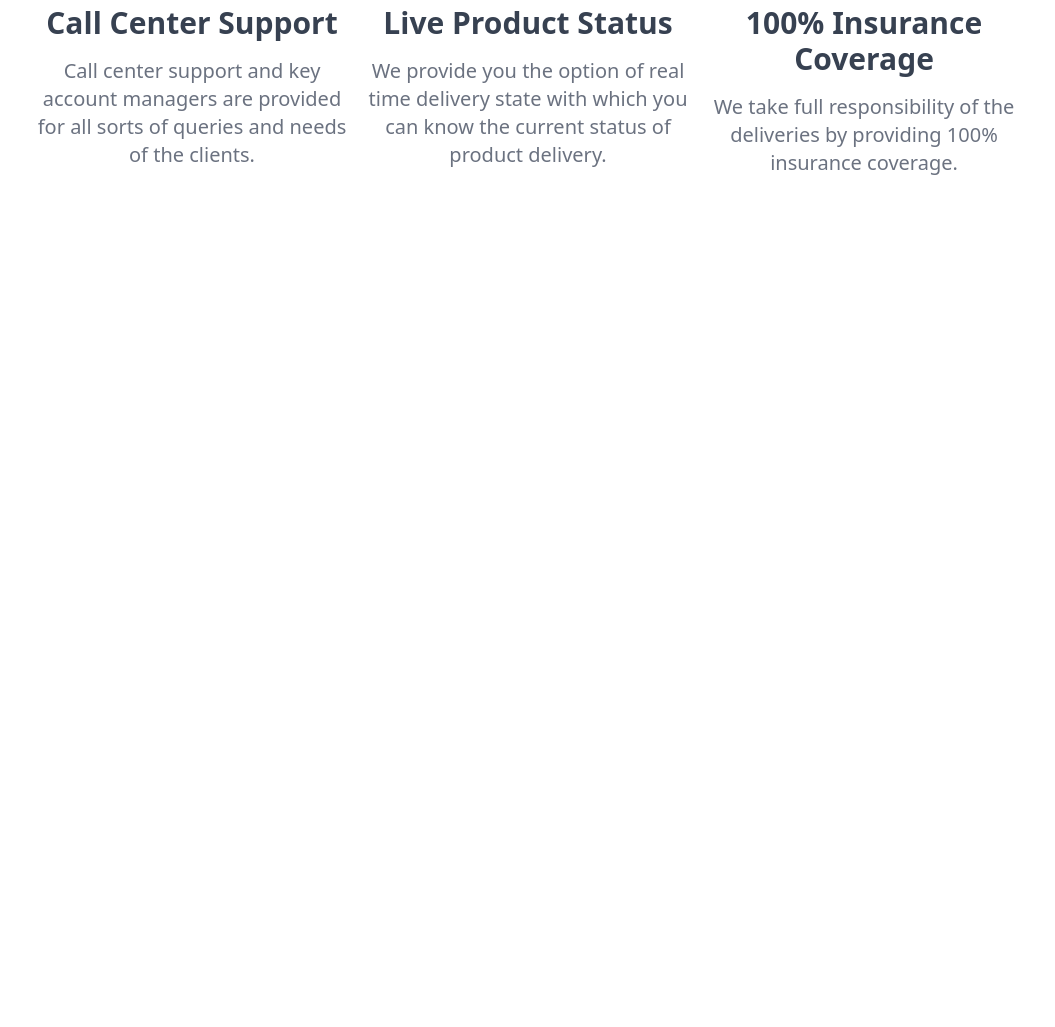
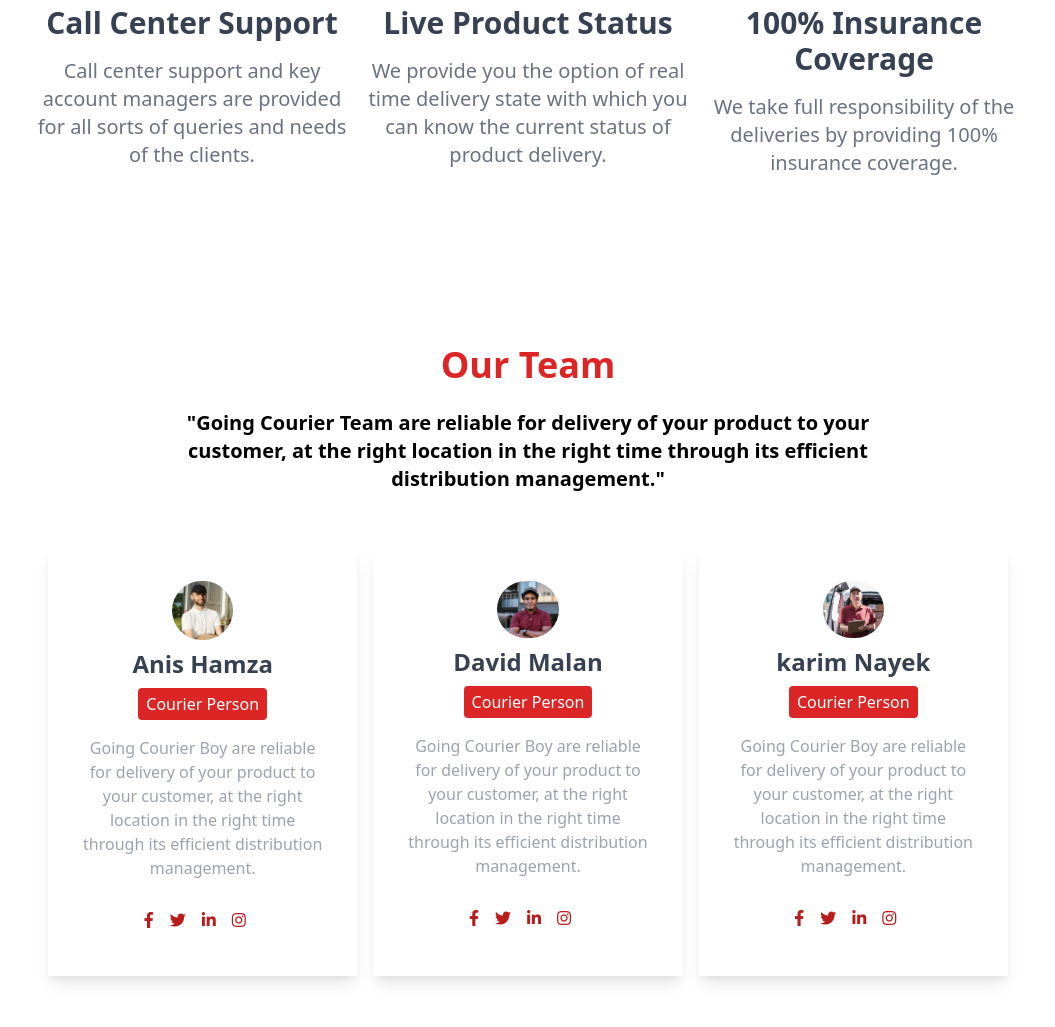
Before and after one commit to anisurarzu/tailwind-landing-page, a plain HTML site: page index.html in a window 1280 px wide. Shown: the part 1931-2958 px from the top of the page, without its empty margins (112-1167 px from the left). Before the commit the page ends 2212 px from the top, so only its background shows below. Drawn offline with nearby package versions, Linux system fonts and the light colour scheme.

Commit message:
team section added

```diff
--- a/index.html
+++ b/index.html
@@ -388,5 +388,105 @@
         </div>
       </div>
     </section>
+    <!-- support section ended -->
+    <!-- Our team section start -->
+    <section class="py-12">
+      <h1 class="text-4xl text-red-600 font-bold text-center py-4">Our Team</h1>
+      <p class="text-xl font-semibold text-black py-2 text-center px-64">
+        "Going Courier Team are reliable for delivery of your product to your
+        customer, at the right location in the right time through its efficient
+        distribution management."
+      </p>
+
+      <div class="grid grid-cols-3 gap-4 py-12 px-40">
+        <!-- card 1 -->
+        <div class="px-8 shadow-lg p-8">
+          <div class="flex justify-center">
+            <img
+              class="rounded-full w-1/4"
+              src="./images/pexels-artem-podrez-5025641.5d12103f.jpg"
+              alt=""
+            />
+          </div>
+          <h3 class="text-2xl text-gray-700 text-center py-2 font-bold">
+            Anis Hamza
+          </h3>
+          <div class="flex justify-center">
+            <button class="bg-red-600 text-white p-1 px-2 rounded">
+              Courier Person
+            </button>
+          </div>
+          <p class="text-gray-400 py-4 text-center">
+            Going Courier Boy are reliable for delivery of your product to your
+            customer, at the right location in the right time through its
+            efficient distribution management.
+          </p>
+          <div class="py-4 flex justify-center">
+            <i class="fab fa-facebook-f pr-4 text-red-700"></i>
+            <i class="fab fa-twitter pr-4 text-red-700"></i>
+            <i class="fab fa-linkedin-in pr-4 text-red-700"></i>
+            <i class="fab fa-instagram pr-4 text-red-700"></i>
+          </div>
+        </div>
+        <!-- card 2 -->
+        <div class="px-8 shadow-lg p-8">
+          <div class="flex justify-center">
+            <img
+              class="rounded-full w-1/4"
+              src="./images/pexels-rodnae-productions-7362853.18a7724d.jpg"
+              alt=""
+            />
+          </div>
+          <h3 class="text-2xl text-gray-700 text-center py-2 font-bold">
+            David Malan
+          </h3>
+          <div class="flex justify-center">
+            <button class="bg-red-600 text-white p-1 px-2 rounded">
+              Courier Person
+            </button>
+          </div>
+          <p class="text-gray-400 py-4 text-center">
+            Going Courier Boy are reliable for delivery of your product to your
+            customer, at the right location in the right time through its
+            efficient distribution management.
+          </p>
+          <div class="py-4 flex justify-center">
+            <i class="fab fa-facebook-f pr-4 text-red-700"></i>
+            <i class="fab fa-twitter pr-4 text-red-700"></i>
+            <i class="fab fa-linkedin-in pr-4 text-red-700"></i>
+            <i class="fab fa-instagram pr-4 text-red-700"></i>
+          </div>
+        </div>
+        <!-- card 3 -->
+        <div class="px-8 shadow-lg p-8">
+          <div class="flex justify-center">
+            <img
+              class="rounded-full w-1/4"
+              src="./images/pexels-rodnae-productions-7362960.f5405990.jpg"
+              alt=""
+            />
+          </div>
+          <h3 class="text-2xl text-gray-700 text-center py-2 font-bold">
+            karim Nayek
+          </h3>
+          <div class="flex justify-center">
+            <button class="bg-red-600 text-white p-1 px-2 rounded">
+              Courier Person
+            </button>
+          </div>
+          <p class="text-gray-400 py-4 text-center">
+            Going Courier Boy are reliable for delivery of your product to your
+            customer, at the right location in the right time through its
+            efficient distribution management.
+          </p>
+          <div class="py-4 flex justify-center">
+            <i class="fab fa-facebook-f pr-4 text-red-700"></i>
+            <i class="fab fa-twitter pr-4 text-red-700"></i>
+            <i class="fab fa-linkedin-in pr-4 text-red-700"></i>
+            <i class="fab fa-instagram pr-4 text-red-700"></i>
+          </div>
+        </div>
+      </div>
+    </section>
   </body>
 </html>
```
Also changed, not shown: images/pexels-artem-podrez-5025641.5d12103f.jpg (added), images/pexels-rodnae-productions-7362853.18a7724d.jpg (added), images/pexels-rodnae-productions-7362960.f5405990.jpg (added).
